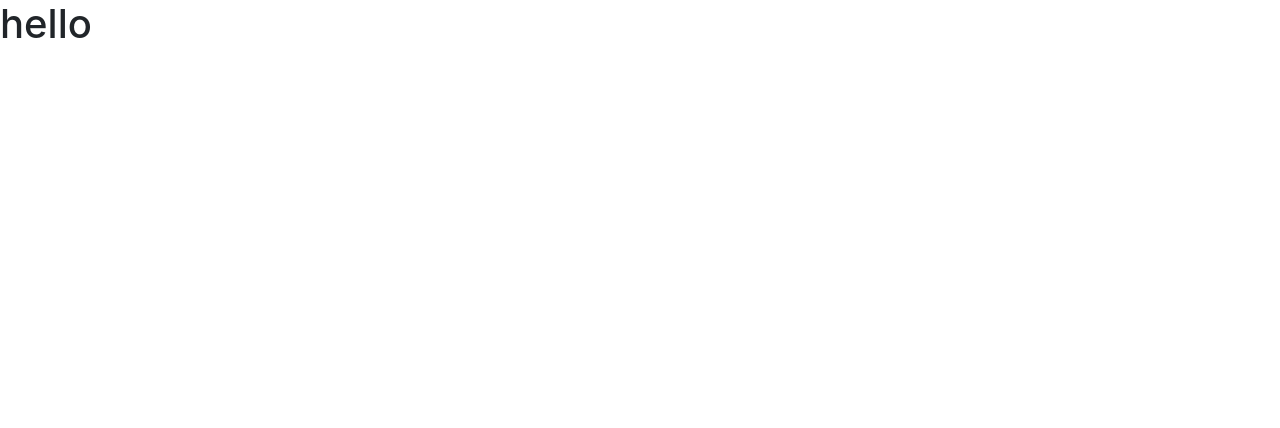
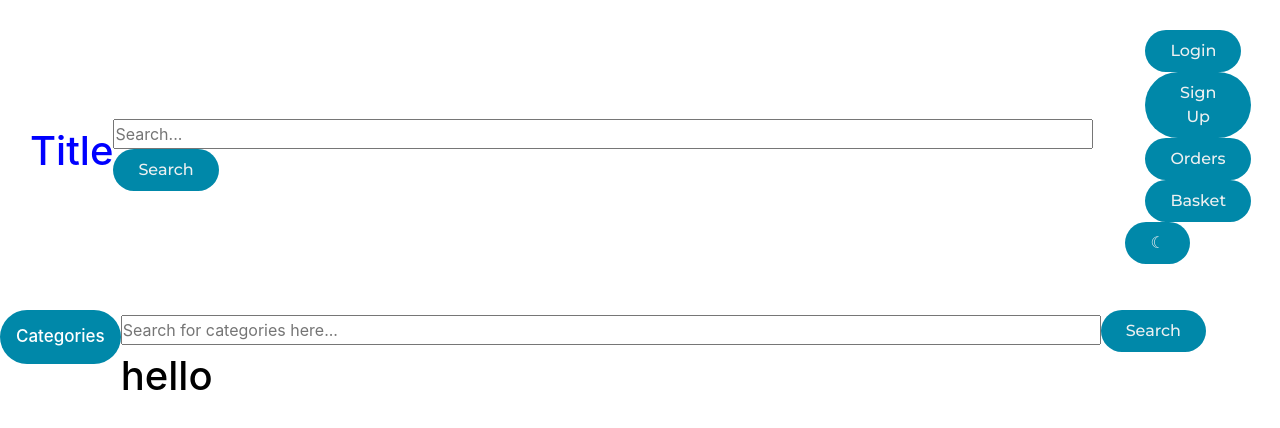
Before and after one commit to Ziqiongg/CapstoneProject, a React (Create React App) app in the folder capstone-front/: page / in a window 1280 px wide. Shown: the top 428 px of the page. Built offline with nearby package versions, Linux system fonts and the light colour scheme.

Commit message:
fixed a problem in app.js

```diff
--- a/capstone-front/package.json
+++ b/capstone-front/package.json
@@ -10,6 +10,7 @@
     "bootstrap": "^5.1.3",
     "react": "^18.2.0",
     "react-bootstrap": "^2.4.0",
+    "react-bootstrap-button": "^1.0.2",
     "react-dom": "^18.2.0",
     "react-router-dom": "^6.3.0",
     "react-scripts": "5.0.1",
--- a/capstone-front/src/App.js
+++ b/capstone-front/src/App.js
@@ -9,12 +9,13 @@ import {
 import './App.css';
 import ProductList from './components/ProductList/ProductList';
 import Landing from "./components/Landing/Landing";
-
+import Header from "./components/Header/Header";
 
 function App() {
   return (
 
     <Router>
+      <Header />
       <Routes>
           <Route exact path="/" element={<Landing />} />
           <Route exact path="/productlist" element={<ProductList />} />
```
Also changed, not shown: 1 other file (tests, documents, lock files or other folders).
